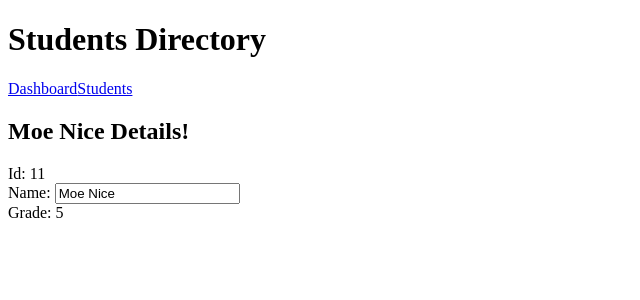
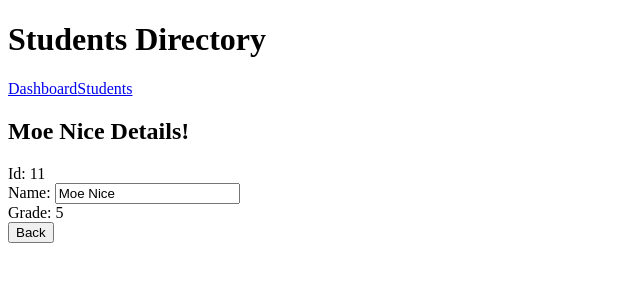
Before and after one commit to sychi77/Angular2App, an Angular app: page /detail/11 in a window 1280 px wide. Shown: the top 300 px of the page, without its empty margins (0-640 px from the left). Built offline with nearby package versions, Linux system fonts and the light colour scheme.

Commit message:
Migrate student detail component html and add back button

```diff
--- /dev/null
+++ b/src/app/student-detail.component.html
@@ -0,0 +1,14 @@
+<div *ngIf="student">
+<h2>{{student.name}} Details!</h2>
+<div>
+  <label>Id: </label>{{student.id}}
+</div>
+<div>
+  <label>Name: </label>
+  <input [(ngModel)]="student.name" placeholder = "name">
+</div>
+<div>
+  <label>Grade: </label>{{student.grade}}
+</div>
+<button (click)="goBack()">Back</button>
+</div>
--- a/src/app/student-detail.component.ts
+++ b/src/app/student-detail.component.ts
@@ -7,21 +7,7 @@ import { Student } from './student';
 
 @Component({
   selector: 'student-detail',
-  template: `
-  <div *ngIf="student">
-  <h2>{{student.name}} Details!</h2>
-  <div>
-    <label>Id: </label>{{student.id}}
-  </div>
-  <div>
-    <label>Name: </label>
-    <input [(ngModel)]="student.name" placeholder = "name">
-  </div>
-  <div>
-    <label>Grade: </label>{{student.grade}}
-  </div>
-  </div>
-  `
+  templateUrl: './student-detail.component.html'
 })
 export class StudentDetailComponent implements OnInit{
     @Input() student: Student;
@@ -34,5 +20,8 @@ export class StudentDetailComponent implements OnInit{
       this.route.paramMap
         .switchMap((params: ParamMap) => this.studentService.getStudent(+params.get('id')))
         .subscribe(student => this.student = student);
+    };
+    goBack(): void {
+      this.location.back();
     }
 }
```
